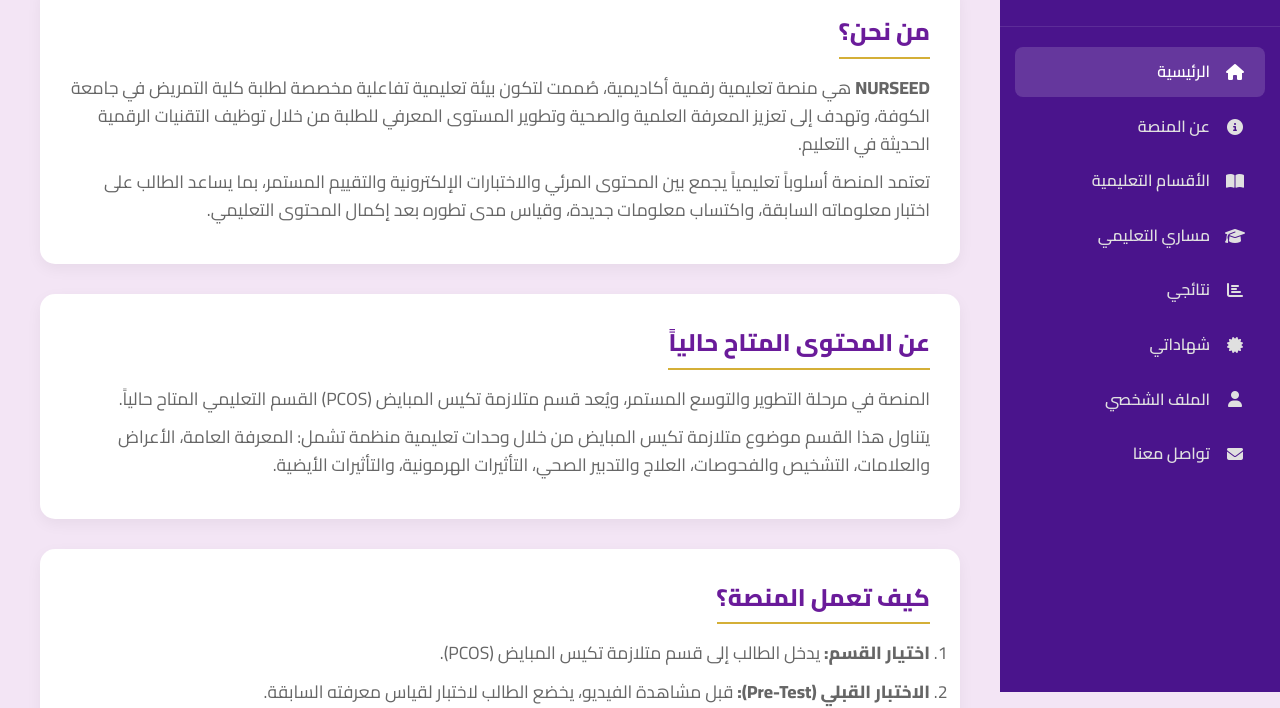
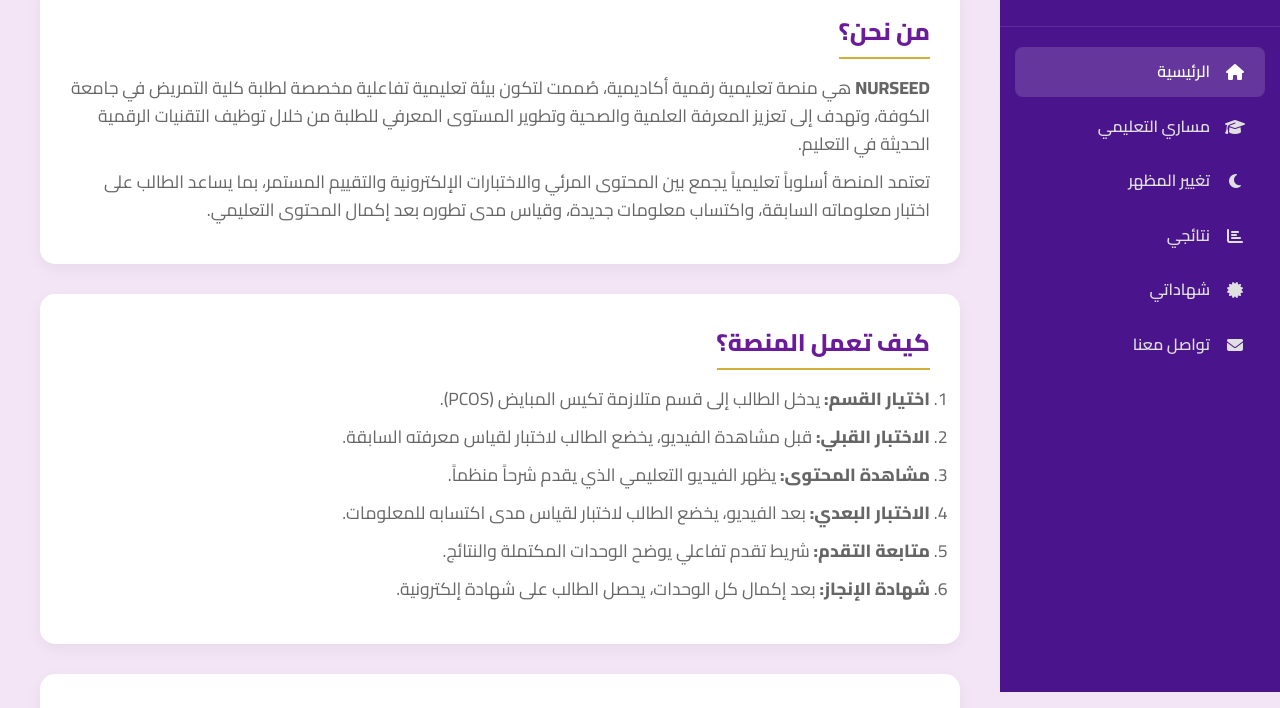
Before and after one commit to Ag386-lgtm/NURSEED, a plain HTML site: page welcome.html in a window 1280 px wide. Shown: the part 108-816 px from the top of the page. Drawn offline with Linux system fonts and the light colour scheme; sample sign-in values are in the browser's storage.

Commit message:
Refactor welcome.html and update sidebar links

```diff
--- a/welcome.html
+++ b/welcome.html
@@ -10,58 +10,46 @@
 </head>
 <body class="dashboard-body">
 
-    <!-- القائمة الجانبية -->
-    <aside class="sidebar">
+    <button class="toggle-sidebar" onclick="toggleSidebar()"><i class="fas fa-bars"></i></button>
+
+    <aside class="sidebar" id="sidebar">
         <div class="sidebar-logo">
             <h2>NURSEED</h2>
             <p>Learn • Care • Heal</p>
         </div>
         <nav class="sidebar-nav">
             <a href="welcome.html" class="active"><i class="fas fa-home"></i> الرئيسية</a>
-            <a href="#about"><i class="fas fa-info-circle"></i> عن المنصة</a>
-            <a href="#sections"><i class="fas fa-book-open"></i> الأقسام التعليمية</a>
             <a href="pmos.html"><i class="fas fa-graduation-cap"></i> مساري التعليمي</a>
-            <a href="#"><i class="fas fa-chart-bar"></i> نتائجي</a>
-            <a href="#"><i class="fas fa-certificate"></i> شهاداتي</a>
-            <a href="#"><i class="fas fa-user"></i> الملف الشخصي</a>
+            <a href="#" onclick="toggleDarkMode()"><i class="fas fa-moon"></i> تغيير المظهر</a>
+            <a href="results.html"><i class="fas fa-chart-bar"></i> نتائجي</a>
+            <a href="certificates.html"><i class="fas fa-certificate"></i> شهاداتي</a>
             <a href="#contact"><i class="fas fa-envelope"></i> تواصل معنا</a>
         </nav>
     </aside>
 
-    <!-- المحتوى الرئيسي -->
     <main class="main-content">
         <header class="top-header">
             <h1 id="welcomeText">مرحباً بك</h1>
         </header>
 
-        <!-- من نحن -->
         <section id="about" class="content-section">
             <h2>من نحن؟</h2>
             <p><strong>NURSEED</strong> هي منصة تعليمية رقمية أكاديمية، صُممت لتكون بيئة تعليمية تفاعلية مخصصة لطلبة كلية التمريض في جامعة الكوفة، وتهدف إلى تعزيز المعرفة العلمية والصحية وتطوير المستوى المعرفي للطلبة من خلال توظيف التقنيات الرقمية الحديثة في التعليم.</p>
             <p>تعتمد المنصة أسلوباً تعليمياً يجمع بين المحتوى المرئي والاختبارات الإلكترونية والتقييم المستمر، بما يساعد الطالب على اختبار معلوماته السابقة، واكتساب معلومات جديدة، وقياس مدى تطوره بعد إكمال المحتوى التعليمي.</p>
         </section>
 
-        <!-- عن المحتوى -->
-        <section class="content-section">
-            <h2>عن المحتوى المتاح حالياً</h2>
-            <p>المنصة في مرحلة التطوير والتوسع المستمر، ويُعد قسم متلازمة تكيس المبايض (PCOS) القسم التعليمي المتاح حالياً.</p>
-            <p>يتناول هذا القسم موضوع متلازمة تكيس المبايض من خلال وحدات تعليمية منظمة تشمل: المعرفة العامة، الأعراض والعلامات، التشخيص والفحوصات، العلاج والتدبير الصحي، التأثيرات الهرمونية، والتأثيرات الأيضية.</p>
-        </section>
-
-        <!-- كيف تعمل المنصة -->
         <section class="content-section">
             <h2>كيف تعمل المنصة؟</h2>
             <ol>
                 <li><strong>اختيار القسم:</strong> يدخل الطالب إلى قسم متلازمة تكيس المبايض (PCOS).</li>
-                <li><strong>الاختبار القبلي (Pre-Test):</strong> قبل مشاهدة الفيديو، يخضع الطالب لاختبار لقياس معرفته السابقة.</li>
+                <li><strong>الاختبار القبلي:</strong> قبل مشاهدة الفيديو، يخضع الطالب لاختبار لقياس معرفته السابقة.</li>
                 <li><strong>مشاهدة المحتوى:</strong> يظهر الفيديو التعليمي الذي يقدم شرحاً منظماً.</li>
-                <li><strong>الاختبار البعدي (Post-Test):</strong> بعد الفيديو، يخضع الطالب لاختبار لقياس مدى اكتسابه للمعلومات.</li>
+                <li><strong>الاختبار البعدي:</strong> بعد الفيديو، يخضع الطالب لاختبار لقياس مدى اكتسابه للمعلومات.</li>
                 <li><strong>متابعة التقدم:</strong> شريط تقدم تفاعلي يوضح الوحدات المكتملة والنتائج.</li>
                 <li><strong>شهادة الإنجاز:</strong> بعد إكمال كل الوحدات، يحصل الطالب على شهادة إلكترونية.</li>
             </ol>
         </section>
 
-        <!-- استكشف الأقسام -->
         <section id="sections" class="content-section">
             <h2>استكشف الأقسام التعليمية</h2>
             <div class="units-grid">
@@ -77,16 +65,9 @@
                     <p>نعمل على إعداد محتوى تعليمي جديد لإضافته إلى المنصة قريباً.</p>
                     <span class="start-btn disabled">قيد التطوير</span>
                 </div>
-                <div class="unit-card disabled-card">
-                    <div class="card-icon">🔬</div>
-                    <h3>أقسام مستقبلية</h3>
-                    <p>مكتبة تعليمية قابلة للتوسع وإضافة موضوعات جديدة مستقبلاً.</p>
-                    <span class="start-btn disabled">قريباً</span>
-                </div>
             </div>
         </section>
 
-        <!-- تواصل معنا -->
         <section id="contact" class="content-section">
             <h2>تواصل معنا</h2>
             <p>لأي استفسار أو ملاحظة، يمكنك التواصل مع مديرة المنصة عبر البريد الإلكتروني:</p>
```
